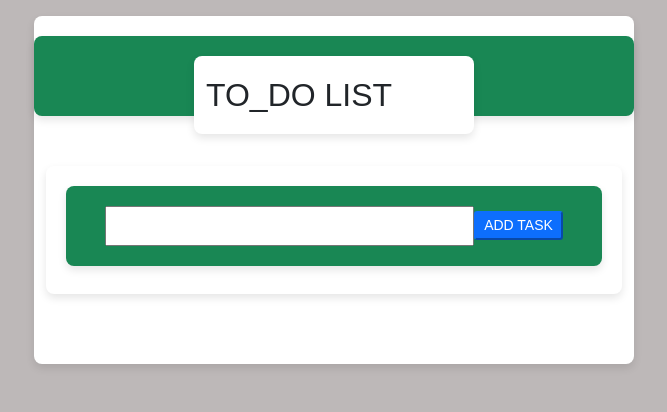
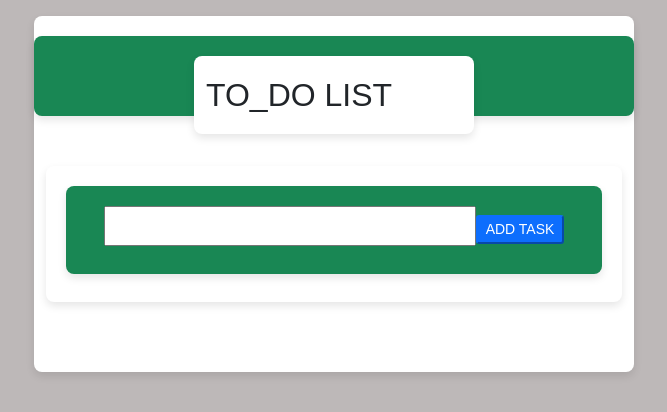
Before and after one commit to Harish427417/todo-list, an Angular app: page / in a window 1280 px wide. Shown: the top 412 px of the page, without its empty margins (306-973 px from the left). Built offline with nearby package versions, Linux system fonts and the light colour scheme.

Commit message:
Update app.component.html

```diff
--- a/src/app/app.component.html
+++ b/src/app/app.component.html
@@ -7,7 +7,7 @@
 
 <div>
  <div class="bg-success d-flex justify-content-center align-items-center h3">
-     <input [(ngModel)]="newTask" type="text" value="" >
+     <input [(ngModel)]="newTask" type="text" value="" class="col-9 h3">
      <button (click)="addToList()" class="btn-sm btn-primary"> ADD TASK </button>
  </div>
 </div>
```
